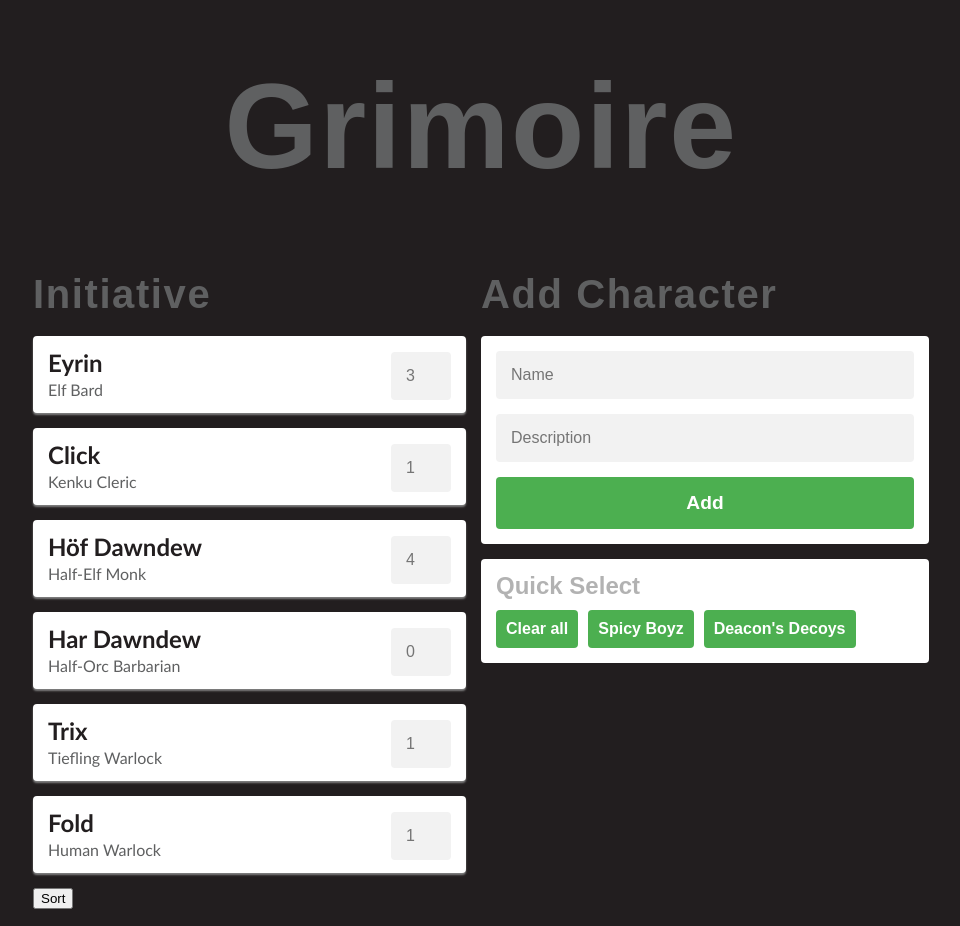
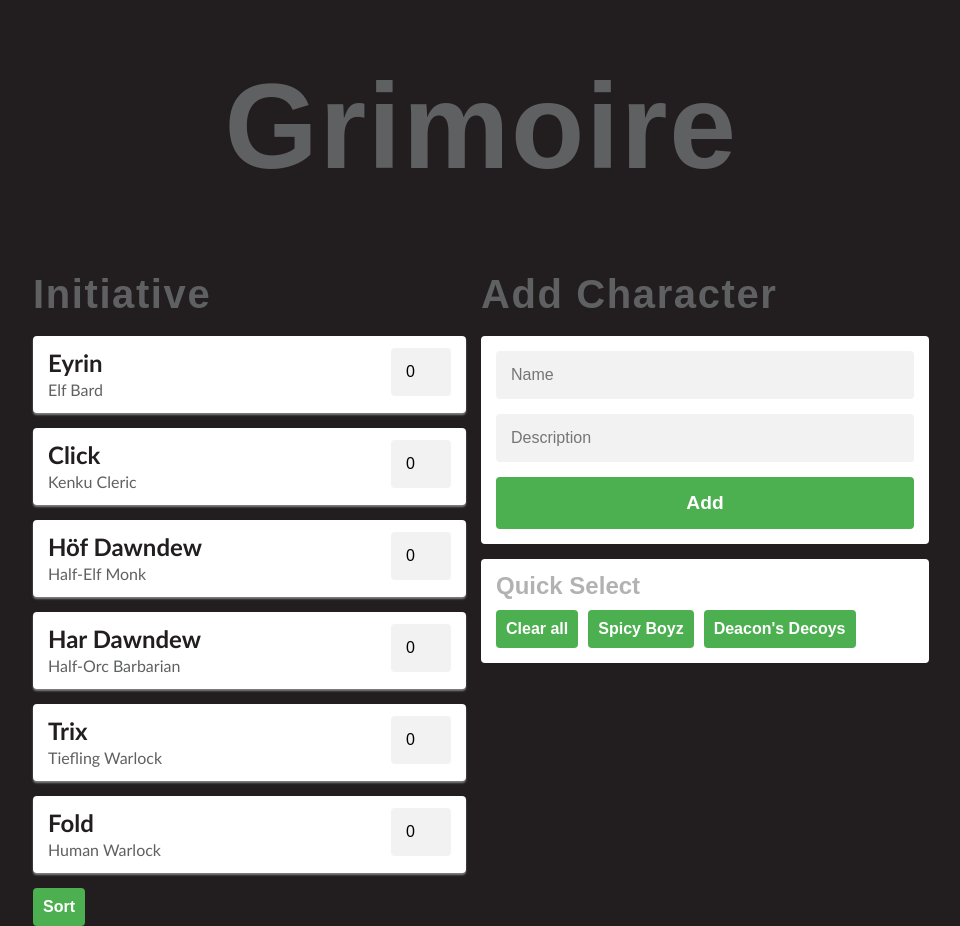
Before and after one commit to SpicyBoyz/grimoire, a React (Create React App) app: page / in a window 1280 px wide. Shown: the whole page, without its empty margins (159-1119 px from the left). Built offline with nearby package versions, Linux system fonts and the light colour scheme; a web font is replaced by a local one.

Commit message:
Swaps out live sort for true sort button functionality
Also adds dexterity values to characters for placeholder text.

```diff
--- a/src/App.css
+++ b/src/App.css
@@ -55,7 +55,7 @@ h2 {
   display: flex;
 }
 
-.buttons button {
+button {
   background: #4caf50;
   outline: 0;
   border: 0;
--- a/src/App.js
+++ b/src/App.js
@@ -43,32 +43,38 @@ const deaconsDecoys = [
   {
     title: 'Eyrin',
     text: 'Elf Bard',
-        initiative: 3,
+    initiative: 0,
+    dexterity: '+3',
   },
   {
     title: 'Click',
     text: 'Kenku Cleric',
-        initiative: 1,
+    initiative: 0,
+    dexterity: '+1',
   },
   {
     title: 'Höf Dawndew',
     text: 'Half-Elf Monk',
-        initiative: 4,
+    initiative: 0,
+    dexterity: '+3',
   },
   {
     title: 'Har Dawndew',
     text: 'Half-Orc Barbarian',
     initiative: 0,
+    dexterity: '+0',
   },
   {
     title: 'Trix',
     text: 'Tiefling Warlock',
-        initiative: 1,
+    initiative: 0,
+    dexterity: '+0',
   },
   {
     title: 'Fold',
     text: 'Human Warlock',
-        initiative: 1,
+    initiative: 0,
+    dexterity: '+0',
   },
 ];
 
@@ -143,19 +149,11 @@ class App extends Component {
             <div className="quick-select">
               <h2>Quick Select</h2>
               <div className="buttons">
-                                <button onClick={this.loadPlayers}>
-                                    Clear all
-                                </button>
-                                <button
-                                    onClick={this.loadPlayers}
-                                    value={spicyBoyz}
-                                >
+                <button onClick={this.loadPlayers}>Clear all</button>
+                <button onClick={this.loadPlayers} value={spicyBoyz}>
                   Spicy Boyz
                 </button>
-                                <button
-                                    onClick={this.loadPlayers}
-                                    value={deaconsDecoys}
-                                >
+                <button onClick={this.loadPlayers} value={deaconsDecoys}>
                   Deacon's Decoys
                 </button>
               </div>
--- a/src/components/List/List.css
+++ b/src/components/List/List.css
@@ -23,5 +23,5 @@
   width: 60px;
   position: relative;
   right: 0;
-  top: -30px;
+  top: -50px;
 }
--- a/src/components/List/List.js
+++ b/src/components/List/List.js
@@ -12,13 +12,9 @@ class List extends React.Component {
 
   handleInitiativeChange(event, player) {
     let initiative = event.target.value;
-        if (initiative === '') {
-            return;
-        }
 
     this.props.handleInitiativeChange(initiative, player);
-        this.sortPlayers();
-        // Find a way to reset the form values
+    event.preventDefault();
   }
 
   sortPlayers() {
@@ -39,15 +35,15 @@ class List extends React.Component {
           <div className="player-item" key={index}>
             <div className="player-name">{player.title}</div>
             <span className="player-title">{player.text}</span>
+            <form id="initiative">
               <input
                 className="player-initiative"
                 type="text"
-                            placeholder={player.initiative}
-                            defaultValue=""
-                            onBlur={event =>
-                                this.handleInitiativeChange(event, player)
-                            }
+                placeholder={player.dexterity}
+                value={player.initiative}
+                onChange={event => this.handleInitiativeChange(event, player)}
               />
+            </form>
           </div>
         ))}
         <button onClick={this.sortPlayers}>Sort</button>
```
Lines whose indentation alone changed are shown as unchanged.
